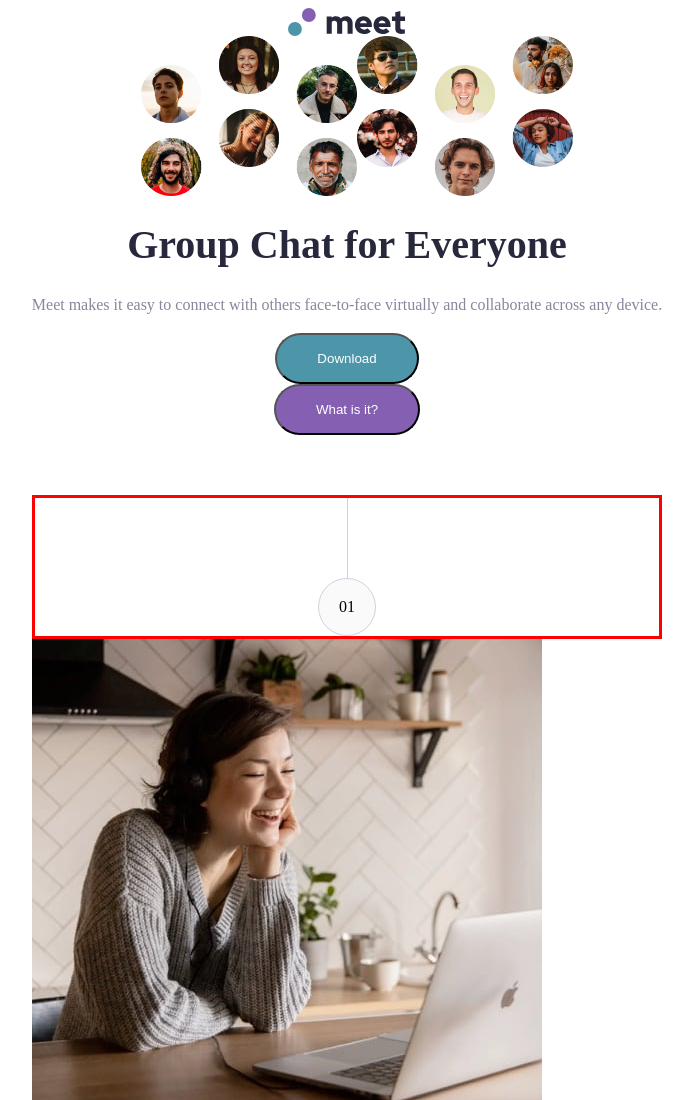
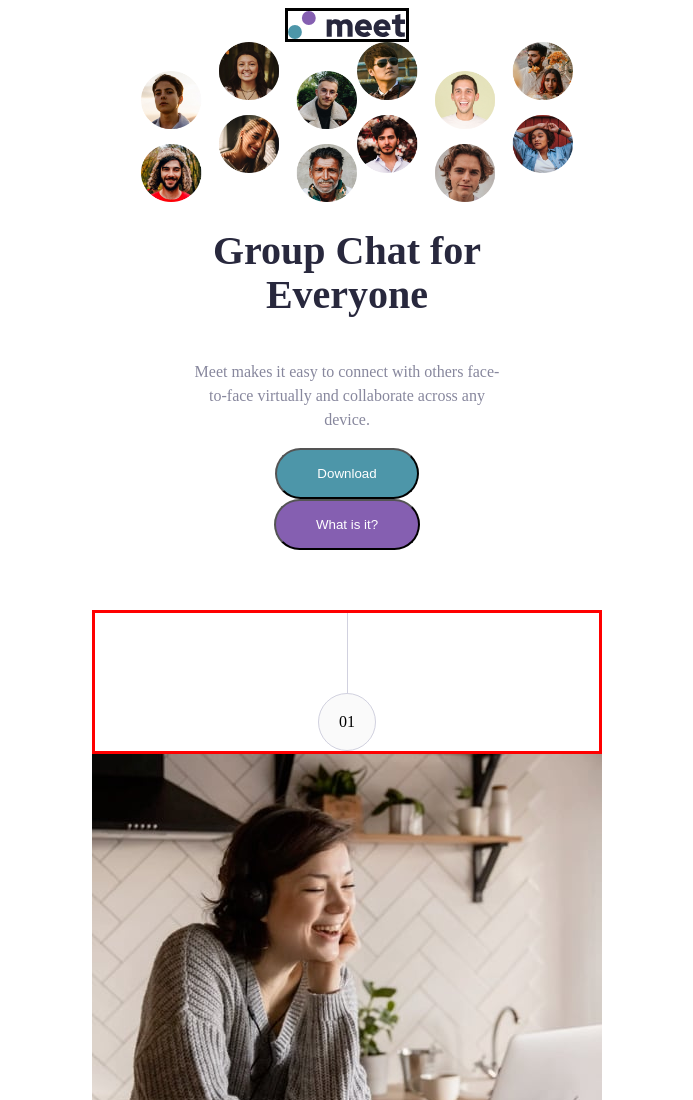
Before and after one commit to brahimisgreat/meet-landing-page, a plain HTML site: page index.html in a window 1280 px wide. Shown: the top 1100 px of the page, without its empty margins (301-994 px from the left). Drawn offline with Linux system fonts and the light colour scheme.

Commit message:
second commit

```diff
--- a/index.html
+++ b/index.html
@@ -8,6 +8,7 @@
   </head>
 
   <body>
+    <main>
       <img class="logo" src="./logo.svg" alt="" />
 
       <div class="hero-container">
@@ -15,7 +16,7 @@
         <img class="hero-right" src="./image-hero-right.png" alt="" />
       </div>
 
-    <div>
+      <div class="first">
         <h1>Group Chat for Everyone</h1>
 
         <p>
@@ -34,12 +35,13 @@
           </div>
 
           <div class="imgCollage">
-            <img src="./image-woman-in-videocall.jpg" alt="">
-            <img src="./image-women-videochatting.jpg" alt="">
-            <img src="./image-man-texting.jpg" alt="">
-            <img src="./image-men-in-meeting.jpg" alt="">
+            <img src="./image-woman-in-videocall.jpg" alt="" />
+            <img src="./image-women-videochatting.jpg" alt="" />
+            <img src="./image-man-texting.jpg" alt="" />
+            <img src="./image-men-in-meeting.jpg" alt="" />
           </div>
         </div>
       </div>
+    </main>
   </body>
 </html>
--- a/styles.css
+++ b/styles.css
@@ -7,9 +7,19 @@ body{
 
 }
 
+main{
+    display: flex;
+    flex-direction: column;
+    align-items: center;
+
+}
+
 .logo{
     width: 118px;
 height: 28px;
+border: solid;
+align-self: center;
+
 }
 
 .hero-container{
@@ -19,6 +29,13 @@ border: red;
 display: flex;
 margin-left: 20px;
 
+}
+
+.first{
+    width: 305px;
+    display: flex;
+    flex-direction: column;
+    align-items: center;
 }
 
 
```
Lines whose indentation alone changed are shown as unchanged.
